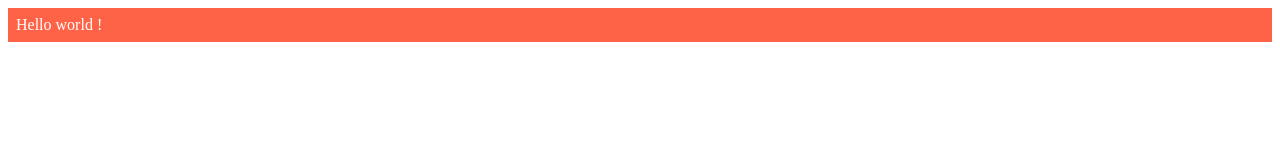
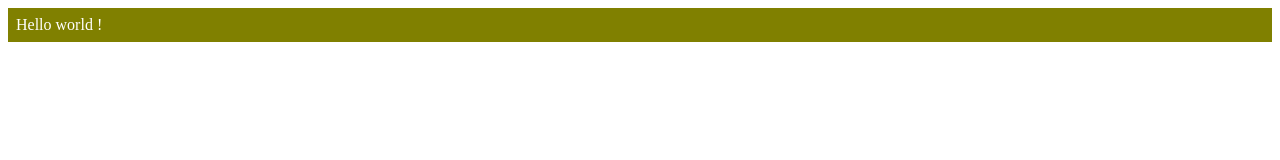
Before and after one commit to GaetanBt/test, a website: page src/index.html in a window 1280 px wide. Drawn offline with Linux system fonts and the light colour scheme.

Commit message:
Switch box background to olive

```diff
--- a/src/style.css
+++ b/src/style.css
@@ -1,7 +1,7 @@
 @charset "utf-8";
 
 .box {
-  background: tomato;
+  background: olive;
   color: #fff;
   padding: .5em;
 }
```
